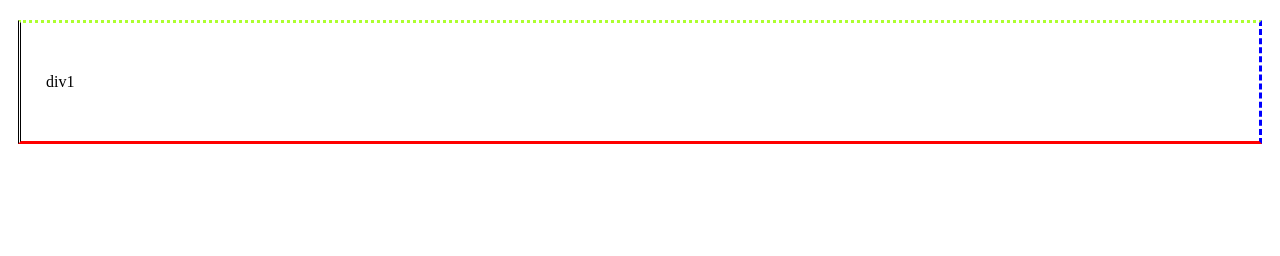
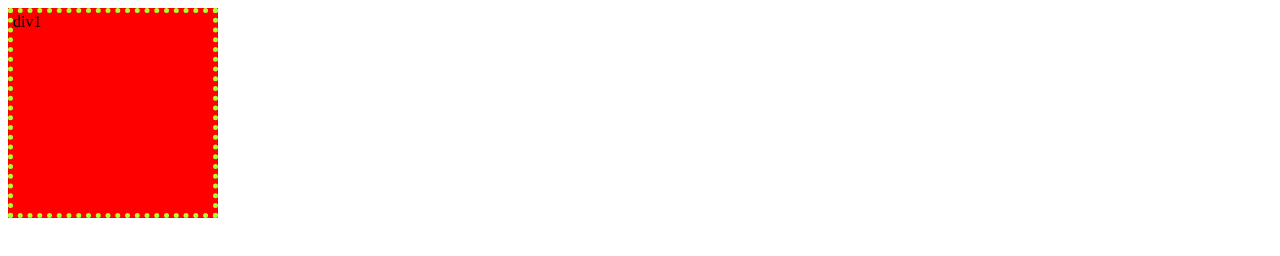
Before and after one commit to eduserr/html, a plain HTML site: page html_outline/index.html in a window 1280 px wide. Drawn offline with Linux system fonts and the light colour scheme; files that its build step writes are made by us from their sources.

Commit message:
Update index.html

```diff
--- a/html_outline/index.html
+++ b/html_outline/index.html
@@ -3,7 +3,7 @@
 <head>
     <meta charset="UTF-8">
     <meta name="viewport" content="width=device-width, initial-scale=1.0">
-    <link rel="stylesheet" href="/htmloutline/Style/style.css">
+    <link rel="stylesheet" href="/html_outline/Style/style.css">
     <title>Document</title>
 </head>
 <body>
```
